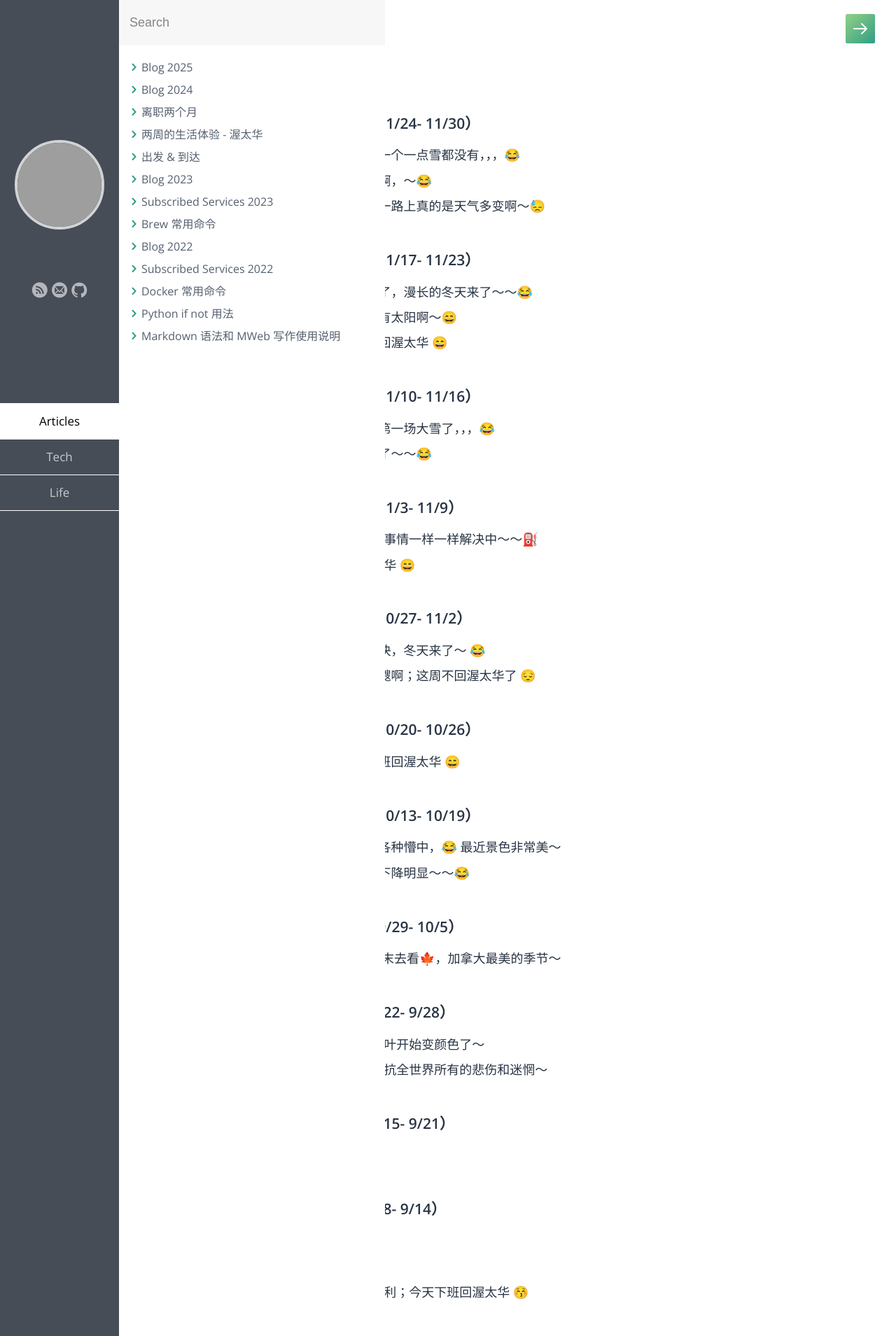
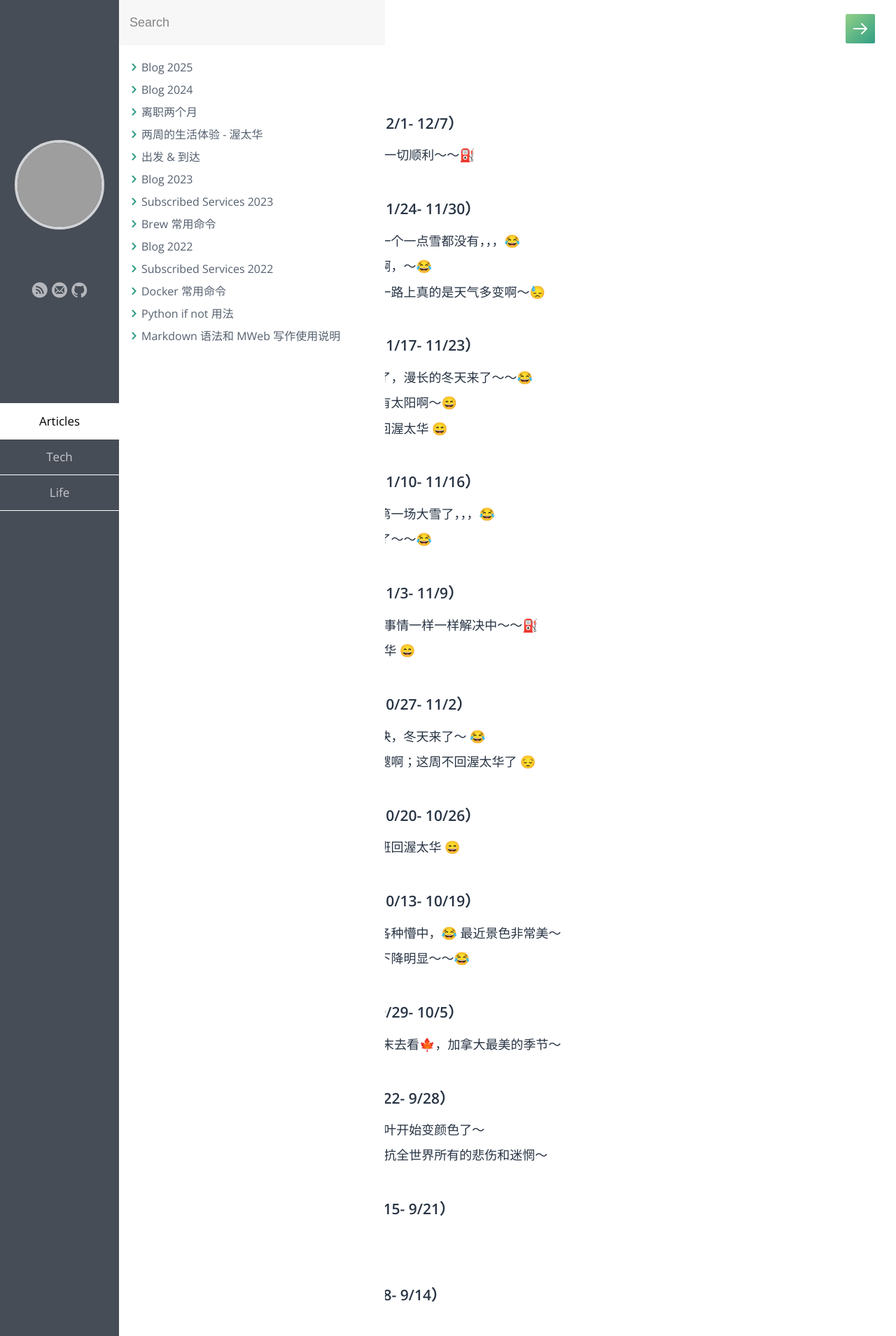
Before and after one commit to samxupeiran/samxupeiran.github.io, a Jekyll site: the page built from _posts/life/2025-01-02-my-blog.md, in a window 1280 px wide. Shown: the top 1909 px of the page at 70% size. Built offline with Jekyll 4.4.1, drawn with Linux system fonts in a browser that asks for light colours; some web fonts are replaced; some of the changed text lies outside the part shown; grey boxes are pictures that could not be loaded.

Commit message:
feat: add weekly blog 12/1

```diff
--- a/_posts/life/2025-01-02-my-blog.md
+++ b/_posts/life/2025-01-02-my-blog.md
@@ -5,6 +5,9 @@ category: Life
 tags: Blog
 ---
 
+
+- ### 2025 年 12 月 第 1 周（12/1- 12/7）
+     - 12/1 最后一个月了，期待一切顺利～～⛽️
 
 - ### 2025 年 11 月 第 4 周（11/24- 11/30）
      - 11/24 一个城市下大雪，一个一点雪都没有，，，😂
```
